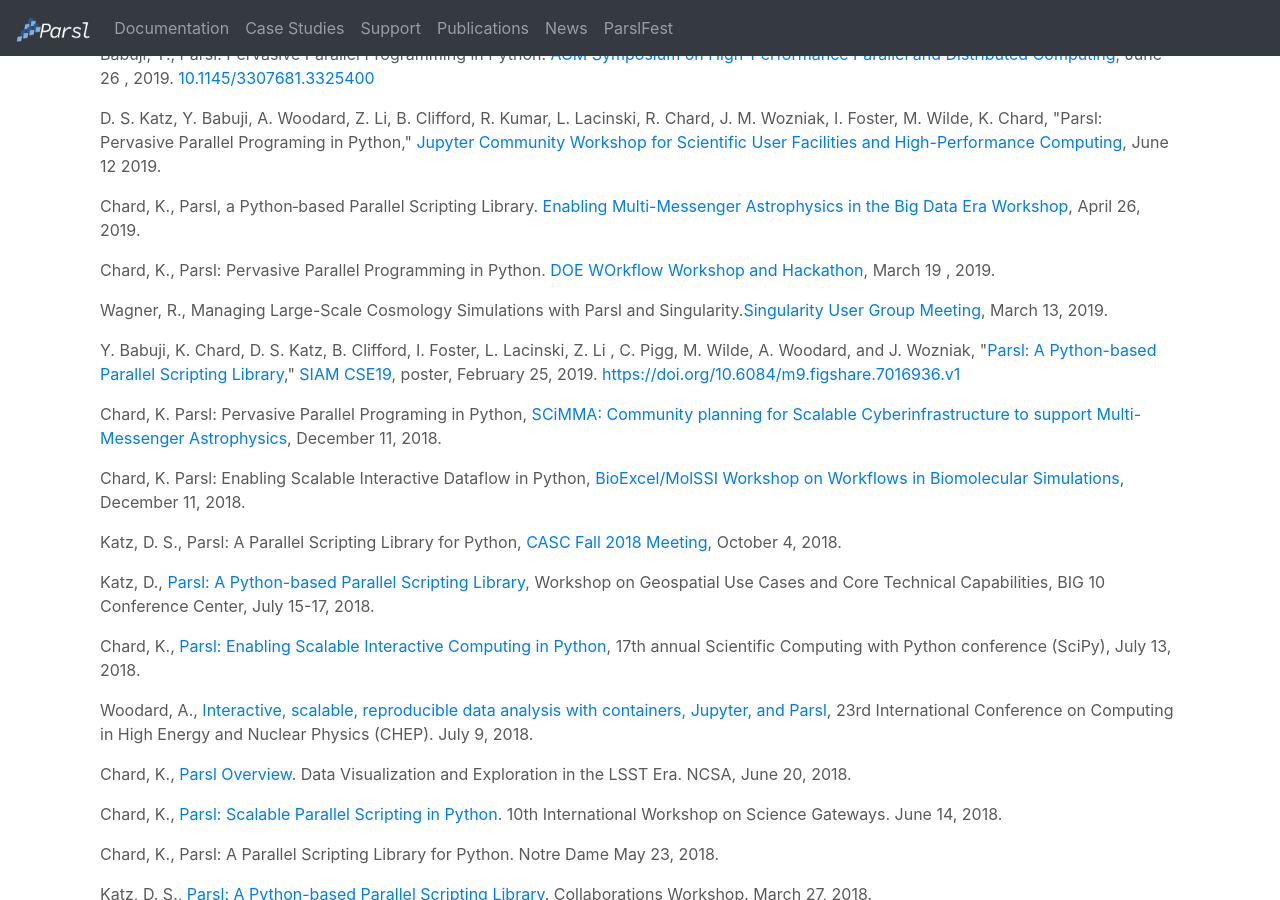
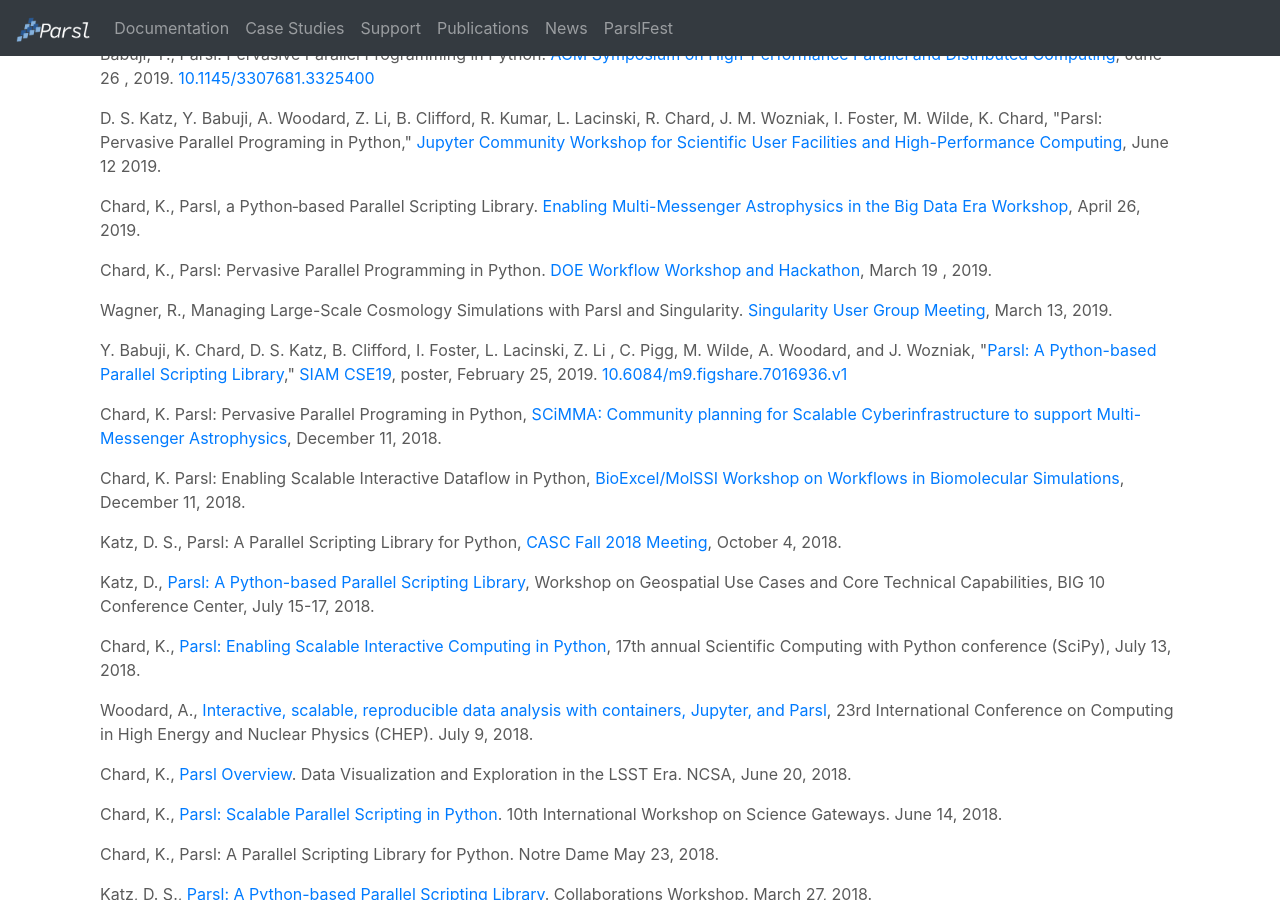
Before and after one commit to Parsl/parsl.github.io, a Jekyll site: the page built from publications.html, in a window 1280 px wide and 900 px high, scrolled down 348 px. Built offline with Jekyll 4.4.1, drawn with Linux system fonts in a browser that asks for light colours; some of the changed lines change nothing that is shown.

Commit message:
small fixes

```diff
--- a/publications.html
+++ b/publications.html
@@ -151,11 +151,11 @@
 			<P>D. S. Katz, Y. Babuji, A. Woodard, Z. Li, B. Clifford, R. Kumar, L. Lacinski, R. Chard, J. M. Wozniak, I. Foster, M. Wilde, K. Chard,
 			"Parsl: Pervasive Parallel Programing in Python," <a href="https://jupyter-workshop-2019.lbl.gov/home">Jupyter Community Workshop for Scientific User Facilities and High-Performance Computing</a>, June 12 2019.
 			<p>Chard, K.,  Parsl, a Python‐based Parallel Scripting Library.<a href=" http://www.stsci.edu/contents/events/stsci/2019/april/enabling-multi-messenger-astrophysics-in-the-big-data-era"> Enabling Multi-Messenger Astrophysics in the Big Data Era Workshop</a>,  April 26, 2019.</p>
-			<p>Chard, K., Parsl: Pervasive Parallel Programming in Python. <a href=" https://www.sandia.gov/saw/Workshop2019.html">DOE WOrkflow Workshop and Hackathon</a>,  March 19 , 2019.</p>
- 			<p>Wagner, R., Managing Large-Scale Cosmology Simulations with Parsl and Singularity.<a href=" https://www.eiseverywhere.com/ehome/sug2019/839015/">Singularity User Group Meeting</a>, March 13, 2019.</p>
+			<p>Chard, K., Parsl: Pervasive Parallel Programming in Python. <a href=" https://www.sandia.gov/saw/Workshop2019.html">DOE Workflow Workshop and Hackathon</a>,  March 19 , 2019.</p>
+ 			<p>Wagner, R., Managing Large-Scale Cosmology Simulations with Parsl and Singularity. <a href=" https://www.eiseverywhere.com/ehome/sug2019/839015/">Singularity User Group Meeting</a>, March 13, 2019.</p>
 			<p>Y. Babuji, K. Chard, D. S. Katz, B. Clifford, I. Foster, L. Lacinski, Z. Li , C. Pigg, M. Wilde, A. Woodard, and J. Wozniak,
 			"<a href="https://doi.org/10.6084/m9.figshare.7016936.v1">Parsl: A Python-based Parallel Scripting Library</a>,"
-			<a href="https://www.siam.org/Conferences/CM/Conference/cse19">SIAM CSE19</a>, poster, February 25, 2019. <a href="https://doi.org/10.6084/m9.figshare.7016936.v1">https://doi.org/10.6084/m9.figshare.7016936.v1</a>
+			<a href="https://www.siam.org/Conferences/CM/Conference/cse19">SIAM CSE19</a>, poster, February 25, 2019. <a href="https://doi.org/10.6084/m9.figshare.7016936.v1">10.6084/m9.figshare.7016936.v1</a>
 			<p>Chard, K. Parsl: Pervasive Parallel Programing in Python,
 			<a href="https://scimma.org/events/nyc2019.html">SCiMMA: Community planning for Scalable Cyberinfrastructure to support Multi-Messenger Astrophysics</a>,
                         December 11, 2018.</p>
```
